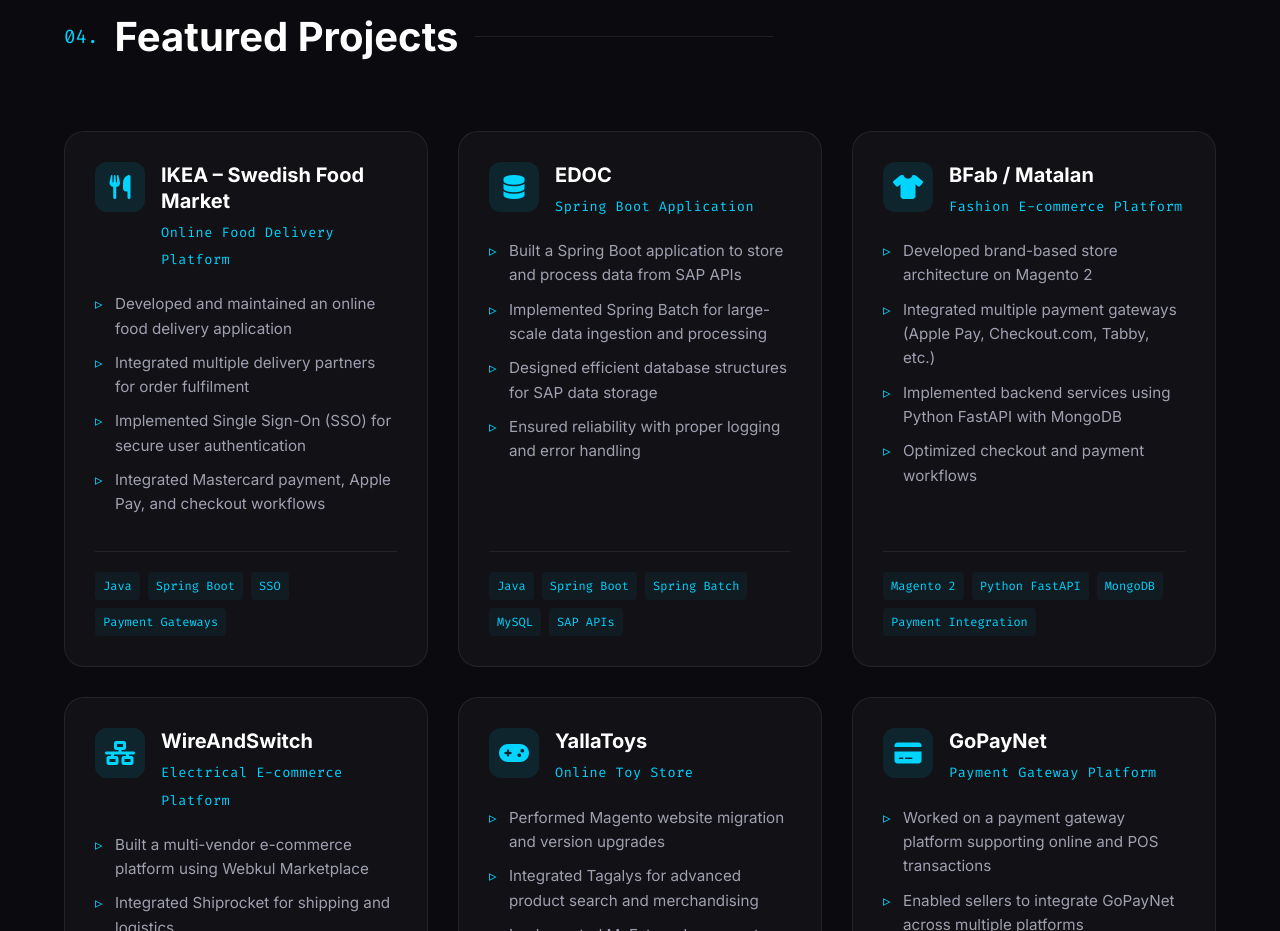
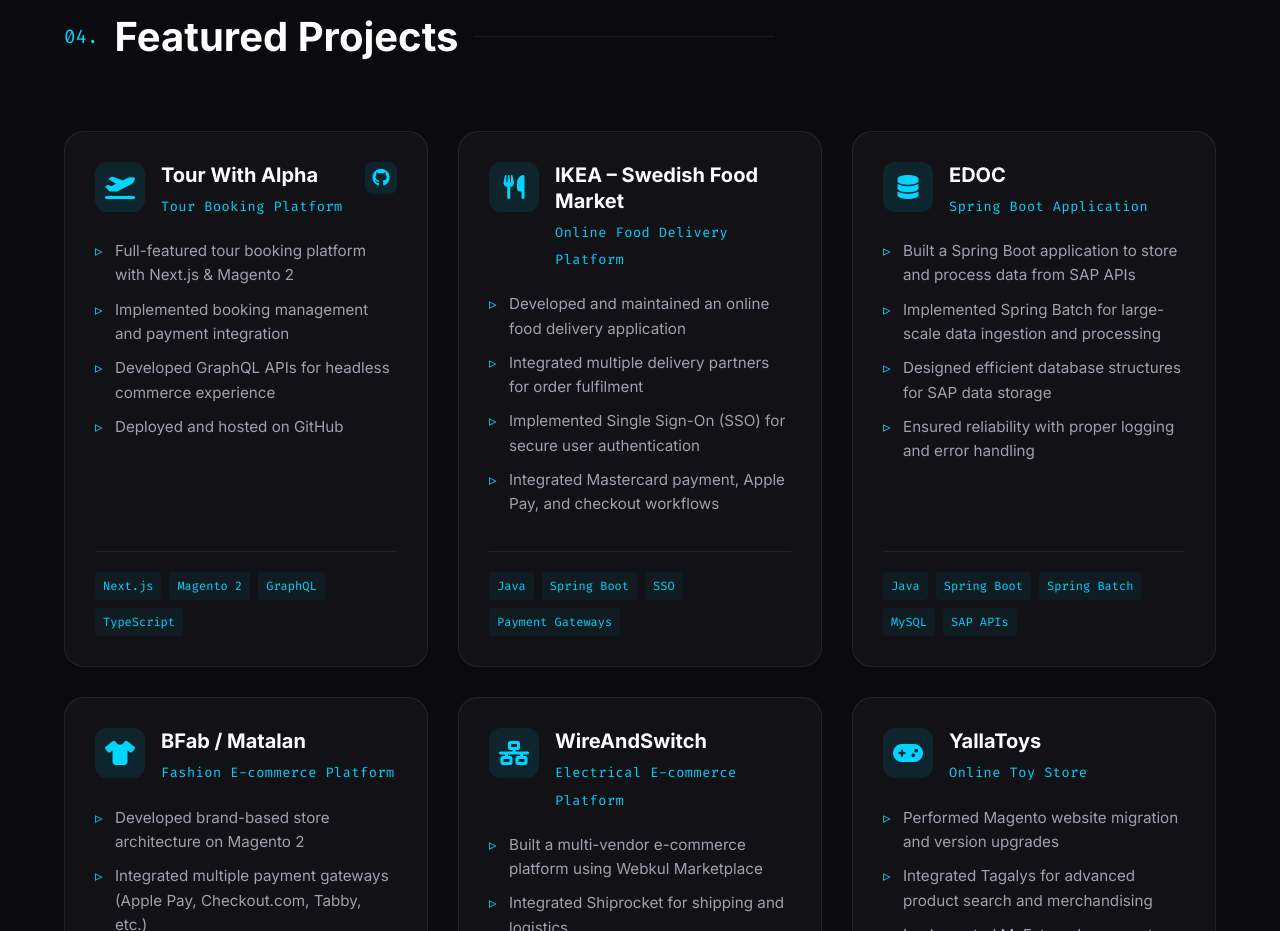
Before and after one commit to vishnuprasad871/portfolio, a plain HTML site: page index.html in a window 1280 px wide. Shown: the part 3894-4825 px from the top of the page. Drawn offline with Linux system fonts and the light colour scheme.

Commit message:
Add Tour With Alpha project and update card styles

```diff
--- a/script.js
+++ b/script.js
@@ -9,8 +9,8 @@
         ]
     },
     {
+        title: 'Frontend Development',
         icon: 'fa-palette',
-        title: 'Frontend Development',
         skills: [
             { name: 'Next.js', level: 'Advanced', progress: 90, desc: 'App Router, Server Components, API Routes, SSR/SSG, Headless Commerce' },
             { name: 'React.js', level: 'Advanced', progress: 88, desc: 'Hooks, Context API, Redux, Component architecture, Performance optimization' },
@@ -18,8 +18,8 @@
         ]
     },
     {
+        title: 'Backend Development',
         icon: 'fa-server',
-        title: 'Backend Development',
         skills: [
             { name: 'Spring Boot', level: 'Advanced', progress: 85, desc: 'REST APIs, Microservices, JPA, Spring Security, Batch processing' },
             { name: 'PHP', level: 'Advanced', progress: 88, desc: 'Magento framework, Custom extensions, OOP, Dependency Injection' },
@@ -27,8 +27,8 @@
         ]
     },
     {
+        title: 'DevOps & Tools',
         icon: 'fa-tools',
-        title: 'DevOps & Tools',
         skills: [
             { name: 'Docker', level: 'Intermediate', progress: 70, desc: 'Containerization, Docker Compose, Multi-stage builds' },
             { name: 'Git / GitHub', level: 'Advanced', progress: 90, desc: 'Version control, Branching strategies, CI/CD, Code reviews' },
@@ -65,6 +65,20 @@
 ];
 
 const projectsData = [
+    {
+        title: 'Tour With Alpha',
+        icon: 'fa-plane-departure',
+        subtitle: 'Tour Booking Platform',
+        details: [
+            'Full-featured tour booking platform with Next.js & Magento 2',
+            'Implemented booking management and payment integration',
+            'Developed GraphQL APIs for headless commerce experience',
+            'Deployed and hosted on GitHub'
+        ],
+        tech: ['Next.js', 'Magento 2', 'GraphQL', 'TypeScript'],
+        link: 'https://github.com/vishnuprasad871/tourwithalpha-frontend',
+        featured: true
+    },
     {
         title: 'IKEA – Swedish Food Market',
         icon: 'fa-utensils',
@@ -337,6 +351,11 @@
                         <h3 class="project-title">${project.title}</h3>
                         <span class="project-subtitle">${project.subtitle}</span>
                     </div>
+                    ${project.link ? `
+                    <a href="${project.link}" target="_blank" class="project-github-link" aria-label="View on GitHub">
+                        <i class="fab fa-github"></i>
+                    </a>
+                    ` : ''}
                 </div>
                 <div class="project-body">
                     <ul class="project-details">
--- a/styles.css
+++ b/styles.css
@@ -1081,3 +1081,15 @@
         justify-content: center;
     }
 }
+/* ===== Project Link Styles ===== */
+.project-subtitle { font-size: 0.85rem; font-family: var(--font-mono); color: var(--accent-primary); letter-spacing: 0.5px; }
+.project-github-link {
+    margin-left: auto; width: 32px; height: 32px; border-radius: 8px;
+    display: flex; align-items: center; justify-content: center;
+    background: rgba(0, 212, 255, 0.1); color: var(--accent-primary);
+    transition: var(--transition); font-size: 1.1rem;
+}
+.project-github-link:hover {
+    background: var(--accent-primary); color: var(--bg-primary);
+    transform: translateY(-2px);
+}
```
